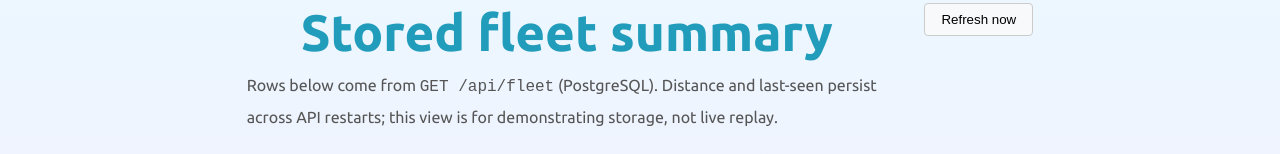
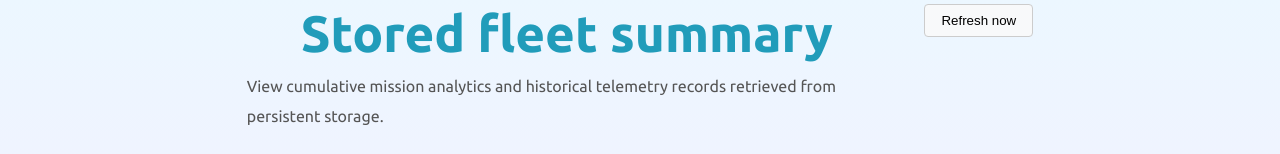
Before and after one commit to SamsonAjadalu/metal-to-cloud-telemetry, a React (Vite) app in the folder frontend/: page /fleet-summary in a window 1280 px wide. Shown: the part 253-407 px from the top of the page. Built offline with nearby package versions, Linux system fonts and the light colour scheme; no server answers.

Commit message:
Fleet summary copy: mission analytics wording; sync readme-sample.

```diff
--- a/frontend/src/pages/FleetStoredSummary.tsx
+++ b/frontend/src/pages/FleetStoredSummary.tsx
@@ -41,7 +41,7 @@ const FleetStoredSummary: React.FC = () => {
                 <div>
                     <h1 style={{ marginTop: 0 }}>Stored fleet summary</h1>
                     <p style={{ maxWidth: '640px', color: '#555', margin: 0 }}>
-                        Rows below come from <code>GET /api/fleet</code> (PostgreSQL). Distance and last-seen persist across API restarts; this view is for demonstrating storage, not live replay.
+                        View cumulative mission analytics and historical telemetry records retrieved from persistent storage.
                     </p>
                 </div>
                 <button
```
